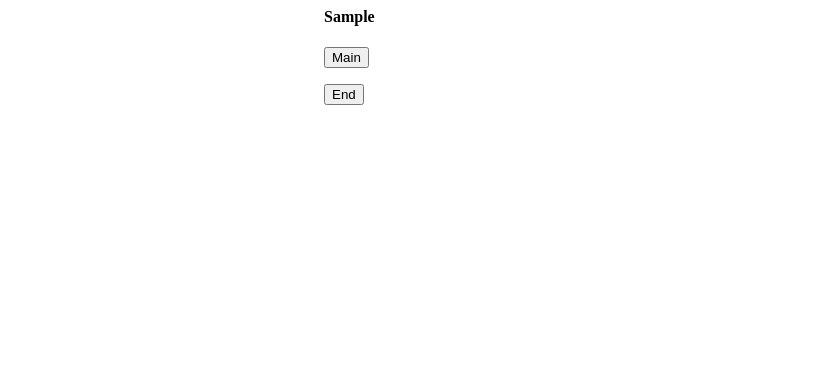
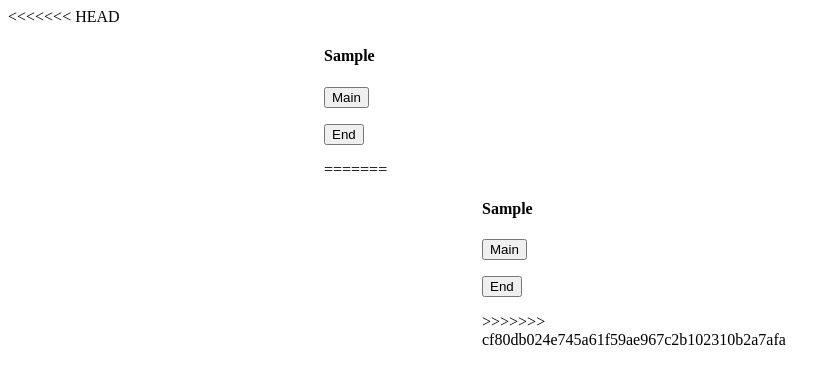
Before and after one commit to HUANGXIAOXUAN1/6802-HW1-HW2, a Flask app: template templates/query.html in a window 1280 px wide. Shown: the top 384 px of the page, without its empty margins (0-839 px from the left). Run offline with Flask 3, Linux system fonts and the light colour scheme; the template is opened without the code that fills it: most values are stand-ins (such as "Sample title", 1, 10 or a date in 2020).

Commit message:
Update query.html

```diff
--- a/templates/query.html
+++ b/templates/query.html
@@ -1,3 +1,4 @@
+<<<<<<< HEAD
 <style>
     .container {width: 100%; margin: auto;}
     @media(min-width:600px) {.container{width: 80%;}}
@@ -13,4 +14,21 @@
     <form action="/end" method="post">
         <p><input type="submit" value="End"></p>
     </form>
+=======
+<style>
+    .container {width: 100%; margin: auto;}
+    @media(min-width:600px) {.container{width: 80%;}}
+    @media(min-width:768px) {.container{width: 60%;}}
+    @media(min-width:1024px) {.container{width: 50%;}}
+</style>
+
+<div class="container">
+    <h4>{{r}}</h4>
+    <form action="/main" method="post">
+        <p><input type="submit" value="Main"></p>
+    </form>
+    <form action="/end" method="post">
+        <p><input type="submit" value="End"></p>
+    </form>
+>>>>>>> cf80db024e745a61f59ae967c2b102310b2a7afa
 </div>
```
